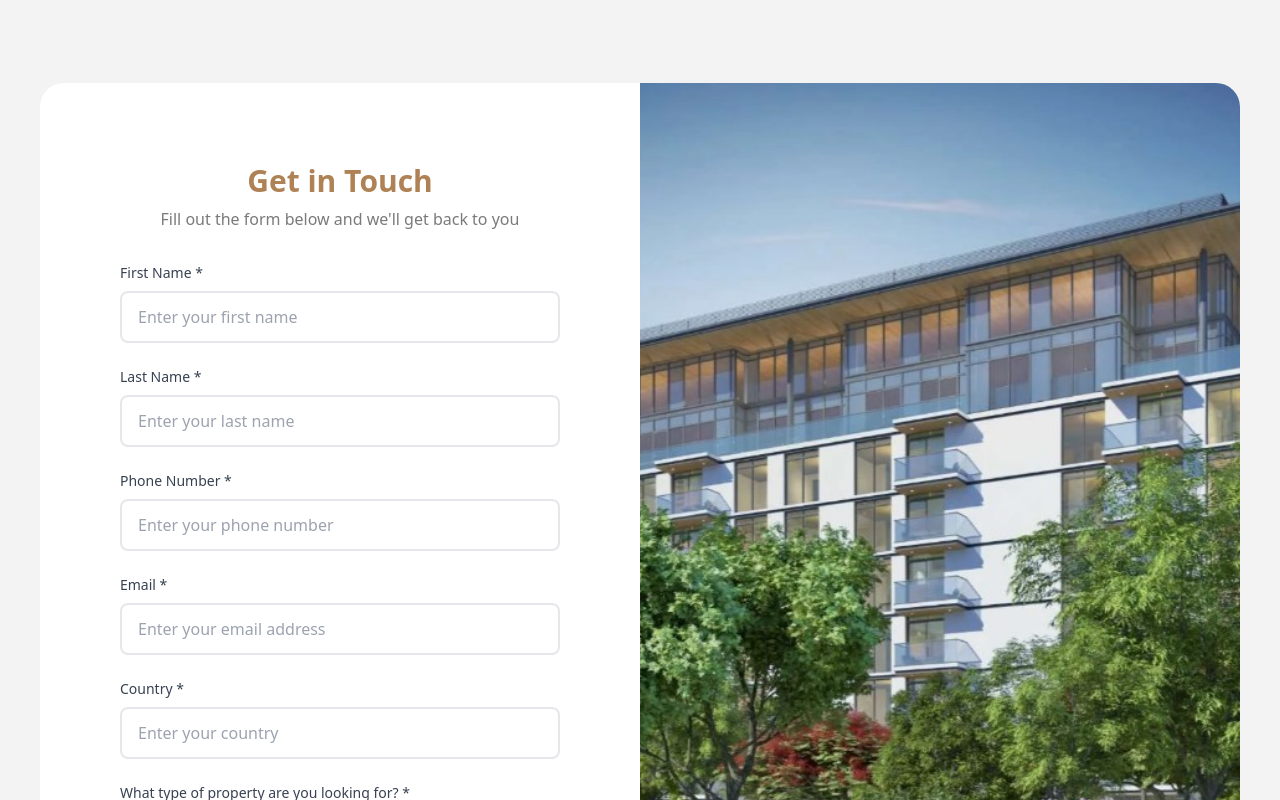
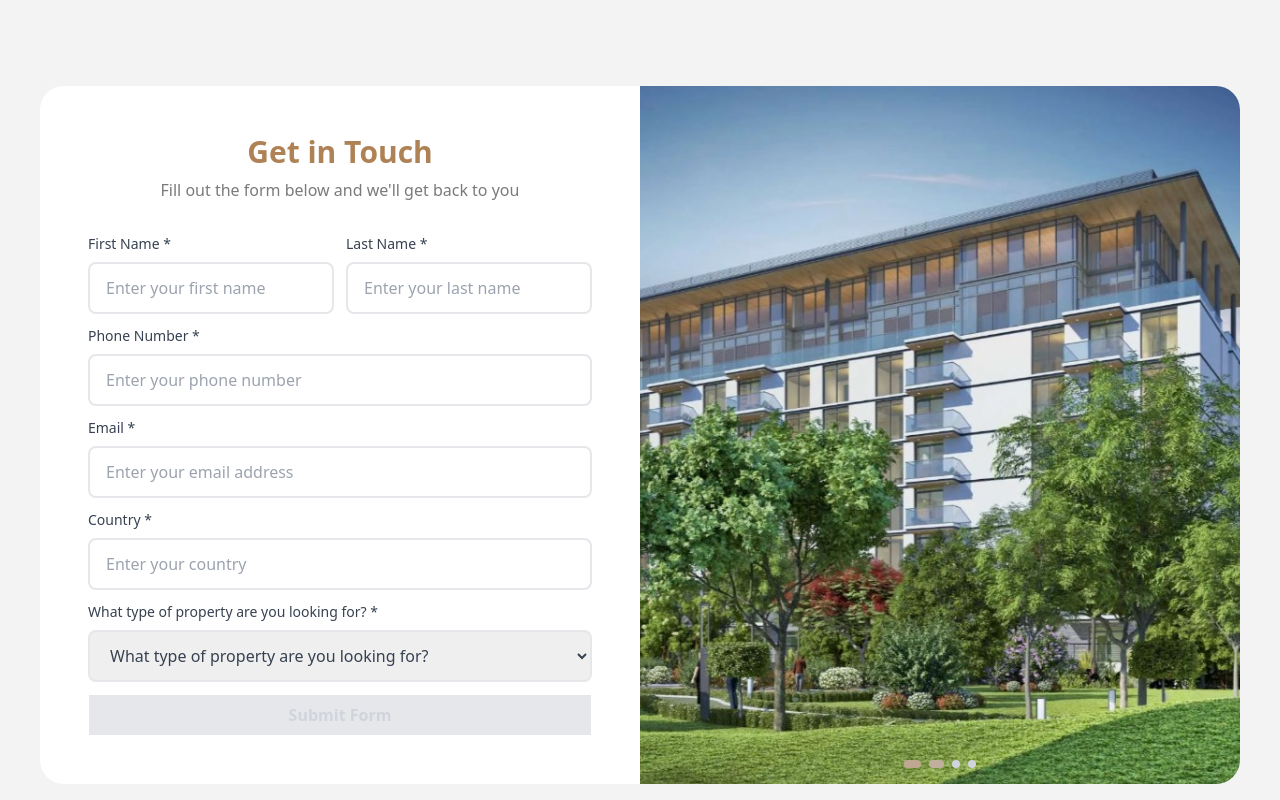
Before and after one commit to MohamedHesham2024/real-estate, an Angular app: page /developer/sobha in a window 1280 px wide. Shown: the part 4280-5080 px from the top of the page. Built offline with nearby package versions, Linux system fonts and the light colour scheme.

Commit message:
refactor: Simplify form layout and improve spacing in contact forms across multiple components

```diff
--- a/src/app/damac/damac.component.html
+++ b/src/app/damac/damac.component.html
@@ -620,7 +620,7 @@
       <!-- Left: Form -->
       <div class="w-full lg:w-1/2 flex items-center justify-center p-6 lg:p-12">
         <div class="w-full">
-          <div class="bg-white p-8">
+          <div class="bg-white">
             <div class="text-center mb-8">
               <h2 class="text-3xl font-bold mb-2 text-fontPrimary">
                 Get in Touch
@@ -629,12 +629,15 @@
                 Fill out the form below and we'll get back to you
               </p>
             </div>
+
             <form
               [formGroup]="contactForm"
               (ngSubmit)="onSubmit()"
-              class="space-y-6"
+              class="space-y-4 lg:space-y-3"
             >
               <!-- Full Name -->
+               <div class="flex gap-3">
+
                  <div>
                    <label
                      for="fullName"
@@ -703,6 +706,7 @@
                        *ngIf="contactForm.get('lastName')?.errors?.['minlength']"
                        >Last name must be at least 2 characters</span
                      >
+                   </div>
                  </div>
                </div>
 
@@ -887,7 +891,6 @@
               </button>
             </form>
 
-
             <!-- Success Message -->
             <div
               *ngIf="submitSuccess"
--- a/src/app/emaar/emaar.component.html
+++ b/src/app/emaar/emaar.component.html
@@ -620,7 +620,7 @@
       <!-- Left: Form -->
       <div class="w-full lg:w-1/2 flex items-center justify-center p-6 lg:p-12">
         <div class="w-full">
-          <div class="bg-white p-8">
+          <div class="bg-white">
             <div class="text-center mb-8">
               <h2 class="text-3xl font-bold mb-2 text-fontPrimary">
                 Get in Touch
@@ -633,9 +633,11 @@
             <form
               [formGroup]="contactForm"
               (ngSubmit)="onSubmit()"
-              class="space-y-6"
+              class="space-y-4 lg:space-y-3"
             >
               <!-- Full Name -->
+               <div class="flex gap-3">
+
                  <div>
                    <label
                      for="fullName"
@@ -704,6 +706,7 @@
                        *ngIf="contactForm.get('lastName')?.errors?.['minlength']"
                        >Last name must be at least 2 characters</span
                      >
+                   </div>
                  </div>
                </div>
 
@@ -888,7 +891,6 @@
               </button>
             </form>
 
-
             <!-- Success Message -->
             <div
               *ngIf="submitSuccess"
--- a/src/app/meraas/meraas.component.html
+++ b/src/app/meraas/meraas.component.html
@@ -624,7 +624,7 @@
       <!-- Left: Form -->
       <div class="w-full lg:w-1/2 flex items-center justify-center p-6 lg:p-12">
         <div class="w-full">
-          <div class="bg-white p-8">
+          <div class="bg-white">
             <div class="text-center mb-8">
               <h2 class="text-3xl font-bold mb-2 text-fontPrimary">
                 Get in Touch
@@ -637,9 +637,11 @@
             <form
               [formGroup]="contactForm"
               (ngSubmit)="onSubmit()"
-              class="space-y-6"
+              class="space-y-4 lg:space-y-3"
             >
               <!-- Full Name -->
+               <div class="flex gap-3">
+
                  <div>
                    <label
                      for="fullName"
@@ -708,6 +710,7 @@
                        *ngIf="contactForm.get('lastName')?.errors?.['minlength']"
                        >Last name must be at least 2 characters</span
                      >
+                   </div>
                  </div>
                </div>
 
@@ -892,7 +895,6 @@
               </button>
             </form>
 
-
             <!-- Success Message -->
             <div
               *ngIf="submitSuccess"
--- a/src/app/sobha/sobha.component.html
+++ b/src/app/sobha/sobha.component.html
@@ -580,7 +580,7 @@
       <!-- Left: Form -->
       <div class="w-full lg:w-1/2 flex items-center justify-center p-6 lg:p-12">
         <div class="w-full">
-          <div class="bg-white p-8">
+          <div class="bg-white">
             <div class="text-center mb-8">
               <h2 class="text-3xl font-bold mb-2 text-fontPrimary">
                 Get in Touch
@@ -593,9 +593,11 @@
             <form
               [formGroup]="contactForm"
               (ngSubmit)="onSubmit()"
-              class="space-y-6"
+              class="space-y-4 lg:space-y-3"
             >
               <!-- Full Name -->
+               <div class="flex gap-3">
+
                  <div>
                    <label
                      for="fullName"
@@ -664,6 +666,7 @@
                        *ngIf="contactForm.get('lastName')?.errors?.['minlength']"
                        >Last name must be at least 2 characters</span
                      >
+                   </div>
                  </div>
                </div>
 
```
Lines whose indentation alone changed are shown as unchanged.
